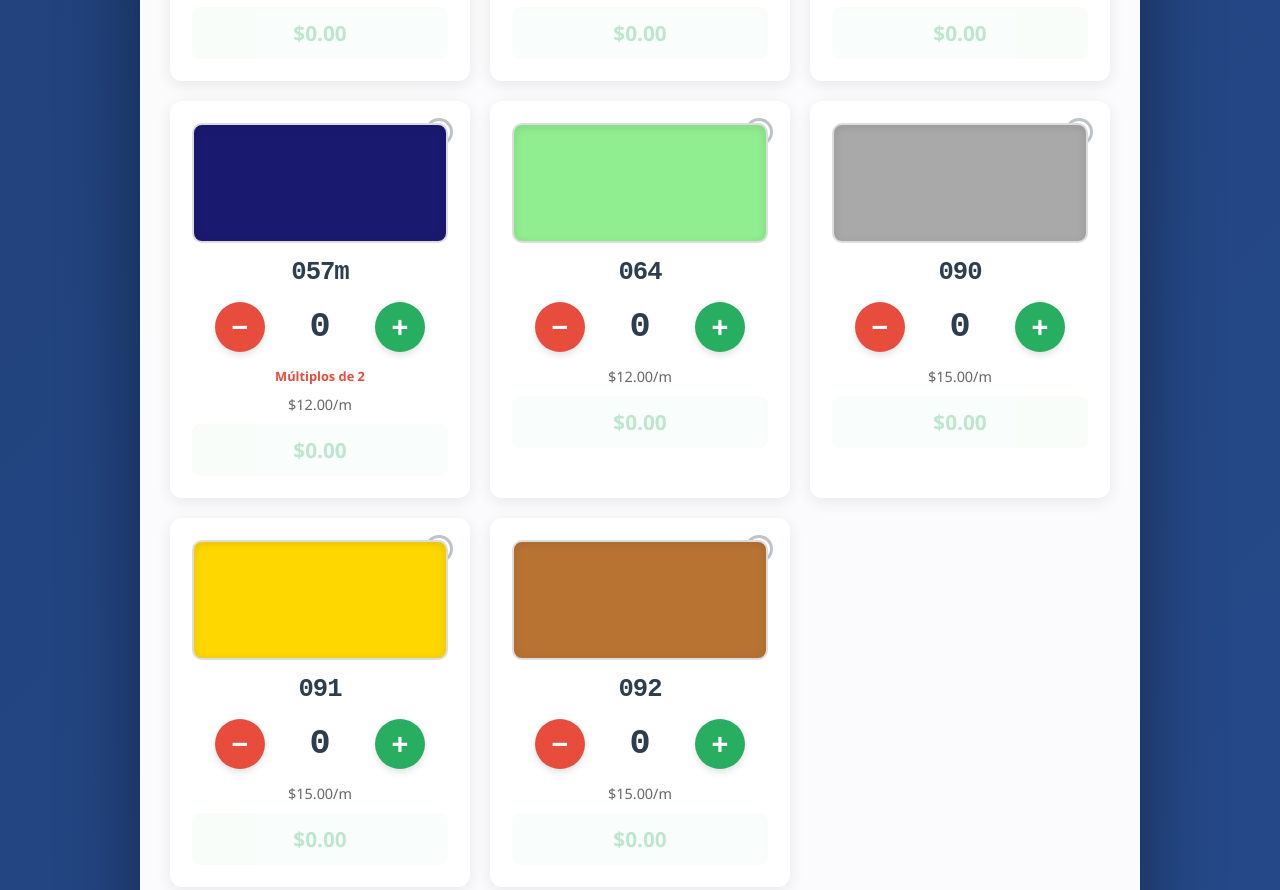
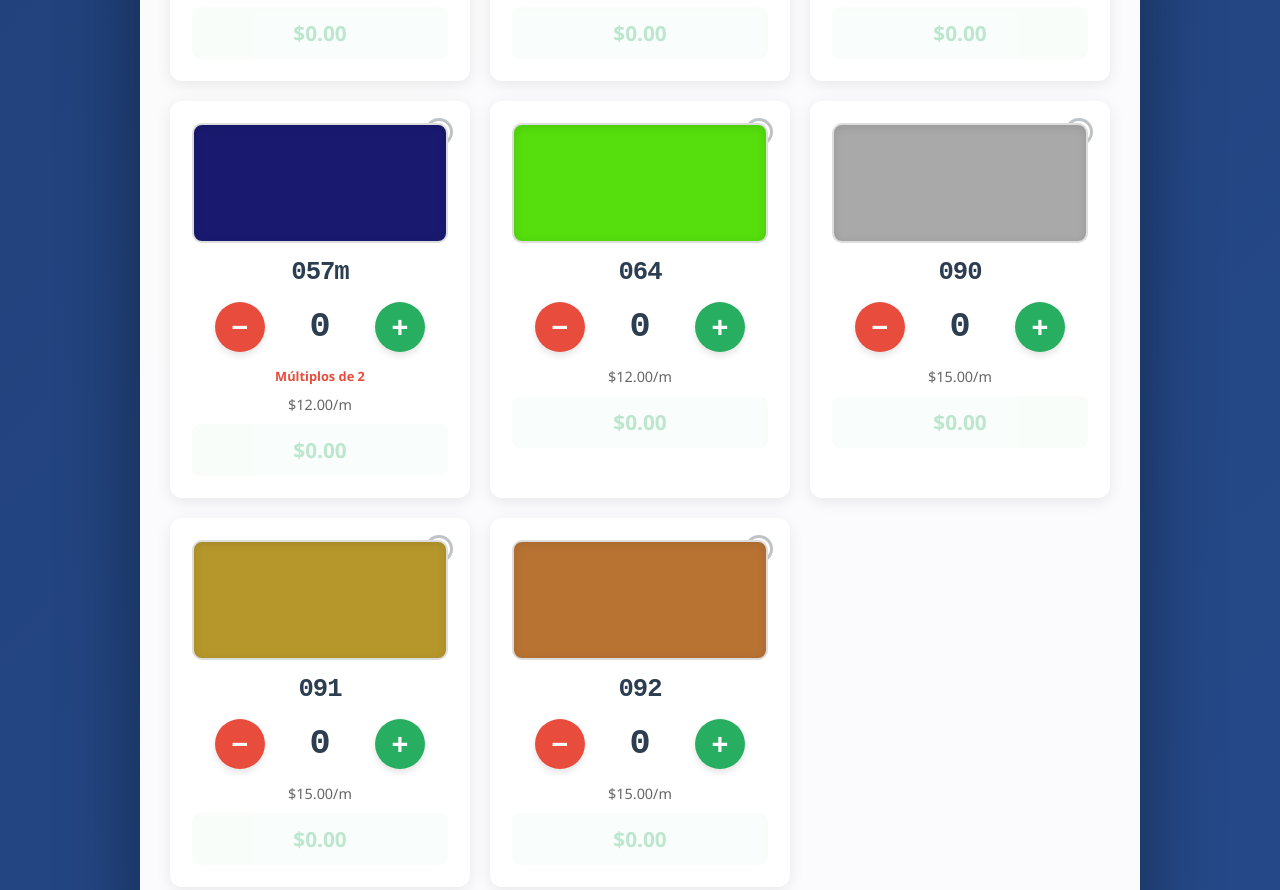
Before and after one commit to roachdesign/vinilos, a plain HTML site: page index.html in a window 1280 px wide. Shown: the part 2022-2912 px from the top of the page. Drawn offline with Linux system fonts and the light colour scheme.

Commit message:
Update index.html

```diff
--- a/index.html
+++ b/index.html
@@ -536,9 +536,9 @@
             { code: '054', color: '#40E0D0', list: 2, step: 1 },
             { code: '057', color: '#0047AB', list: 2, step: 1 },
             { code: '057m', color: '#191970', list: 2, step: 2 }, // Múltiplos de 2
-            { code: '064', color: '#90EE90', list: 2, step: 1 },
+            { code: '064', color: '#56de0d', list: 2, step: 1 },
             { code: '090', color: '#A9A9A9', list: 3, step: 1 },
-            { code: '091', color: '#FFD700', list: 3, step: 1 },
+            { code: '091', color: '#b5972b', list: 3, step: 1 },
             { code: '092', color: '#B87333', list: 3, step: 1 }
         ],
         reflective: [
@@ -549,7 +549,7 @@
             { code: 'Verde Reflex', color: '#006400', list: 4, step: 1 }
         ],
         fluo: [
-            { code: 'Amarillo Fluo', color: '#ADFF2F', list: 5, step: 1 },
+            { code: 'Amarillo Fluo', color: '#edff24', list: 5, step: 1 },
             { code: 'Naranja Fluo', color: '#FF8C00', list: 5, step: 1 },
             { code: 'Rosa Fluo', color: '#FF1493', list: 5, step: 1 },
             { code: 'Verde Fluo', color: '#00FF00', list: 5, step: 1 }
@@ -860,4 +860,5 @@
 </script>
 
 </body>
+
 </html>
```
